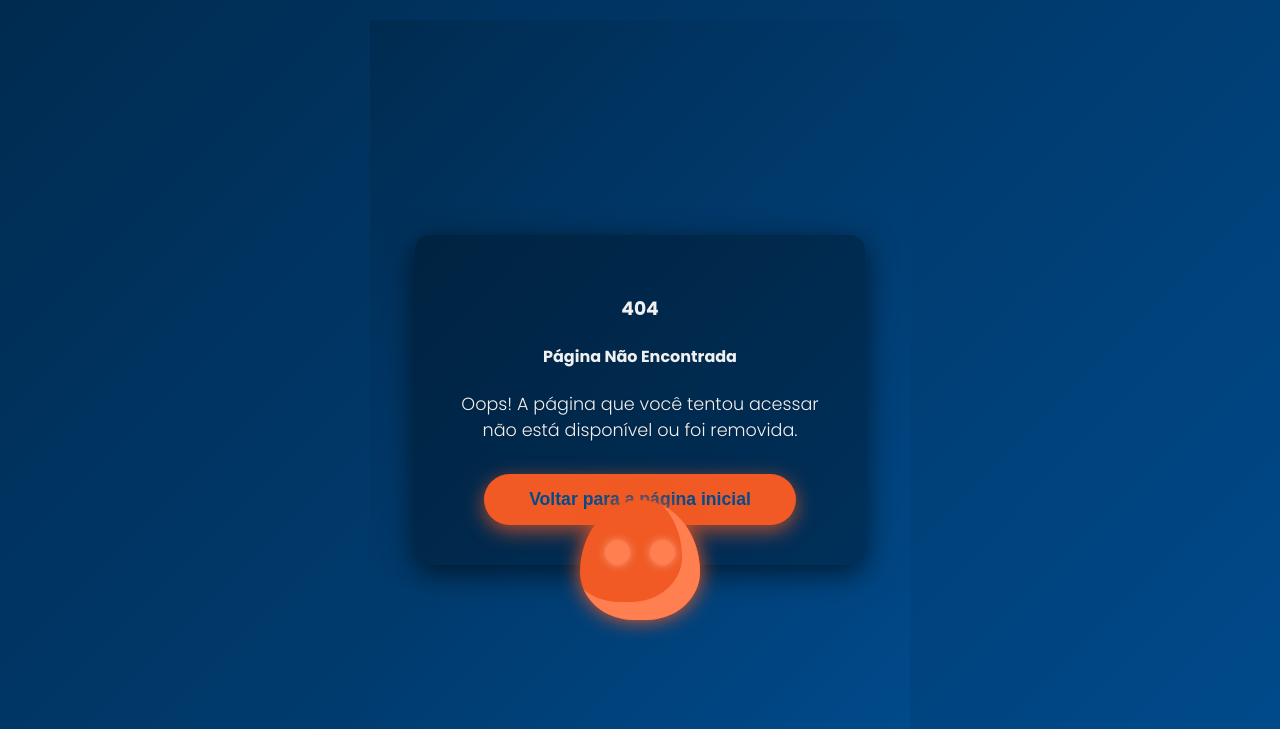
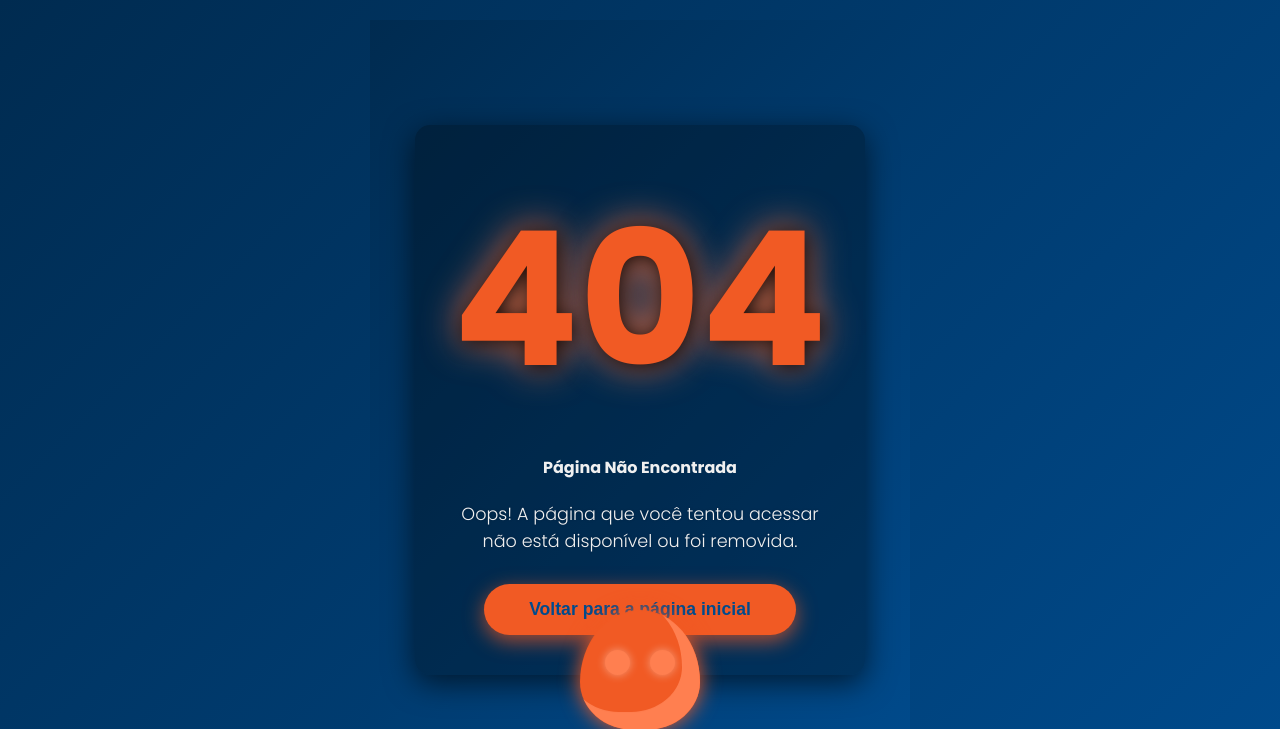
Before and after one commit to cesarbtakeda/Calculadora-WEB, a PHP site: page /404.html in a window 1280 px wide. Shown: the top 729 px of the page. Run offline with PHP 8.4, Linux system fonts and the light colour scheme.

Commit message:
Update css-404.css

```diff
--- a/assets/css-404.css
+++ b/assets/css-404.css
@@ -38,7 +38,7 @@
       position: relative;
     }
 
-    h1 {
+    h3 {
       font-size: 14vw;
       margin: 0;
       font-weight: 900;
```
